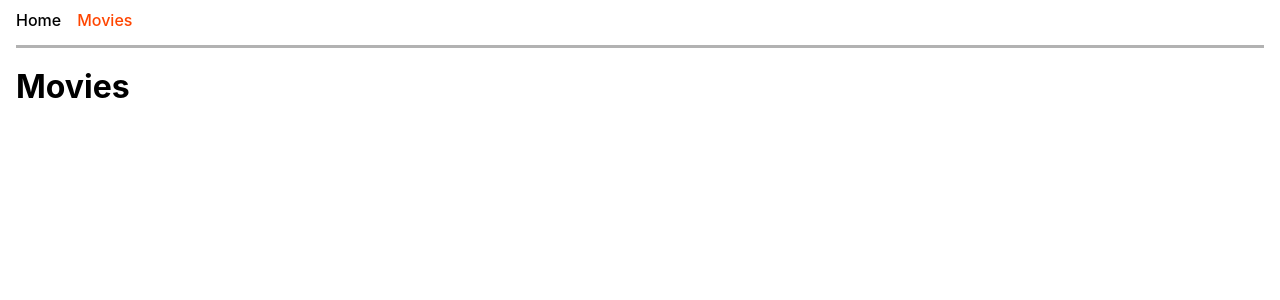
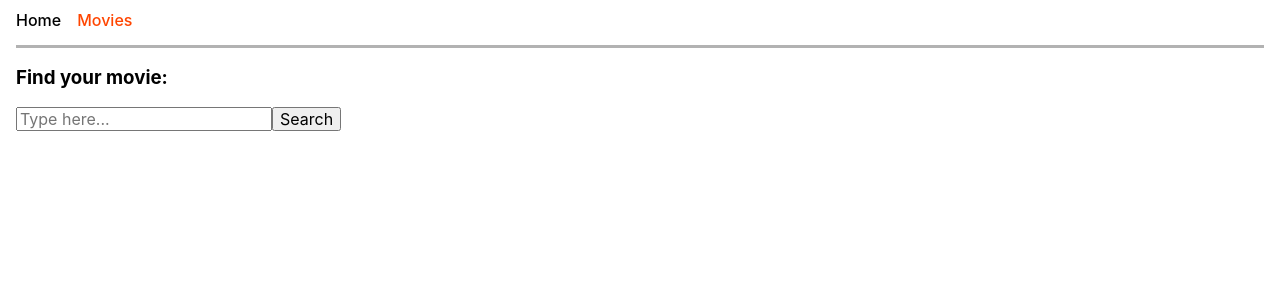
Before and after one commit to BoikoIgor/goit-react-hw-05-movies, a React (Create React App) app: page /goit-react-hw-05-movies/movies in a window 1280 px wide. Shown: the top 300 px of the page. Built offline with nearby package versions, Linux system fonts and the light colour scheme.

Commit message:
add searchMovie

```diff
--- /dev/null
+++ b/src/components/MovieQuery/MovieQuery.jsx
@@ -0,0 +1,14 @@
+const MovieQuery = ({ movie, onChange, onSubmit }) => {
+  return (
+    <form onSubmit={onSubmit}>
+      <input
+        type="text"
+        placeholder="Type here..."
+        // value={movie}
+        onChange={onChange}
+      />
+      <button type="submit">Search</button>
+    </form>
+  );
+};
+export default MovieQuery;
--- a/src/components/Movies/Movies.jsx
+++ b/src/components/Movies/Movies.jsx
@@ -1,7 +1,73 @@
+import { useState } from 'react';
+import { Link, useLocation, useSearchParams } from 'react-router-dom';
+import * as API from '../../services/api';
+import MovieQuery from 'components/MovieQuery/MovieQuery';
+
 const Movies = () => {
+  const [movies, setMovies] = useState([]);
+  // const [isLoading, setIsLoading] = useState(false);
+  const [searchParams, setSearchParams] = useSearchParams();
+  const location = useLocation();
+  const query = searchParams.get('query');
+
+  // useEffect(() => {
+  //   const findMovie = async () => {
+  //     try {
+  //       // if (!query) {
+  //       //   setMovie([]);
+  //       //   return;
+  //       // }
+  //       // setIsLoading(true);
+  //       const { results } = await API.getMovieByName(movies);
+  //       // if (results.length === 0) {
+  //       //   alert('No movie to show? try something else ');
+  //       // }
+  //       setMovies(results);
+  //     } catch (error) {
+  //       console.log(error);
+  //     } finally {
+  //       // setIsLoading(false);
+  //     }
+  //   };
+  //   findMovie();
+  // }, []);
+  // console.log(movie);
+
+  const findMovie = async query => {
+    try {
+      const { results } = await API.getMovieByName(query);
+      setMovies(results);
+    } catch (error) {
+      console.log(error);
+    } finally {
+    }
+  };
+
+  const onSubmit = e => {
+    e.preventDefault();
+    findMovie(query);
+    e.target[0].value = '';
+  };
+  const onChange = e => {
+    setSearchParams({ query: e.target.value });
+  };
   return (
     <main>
-      <h1>Movies</h1>
+      <h3>Find your movie:</h3>
+      <MovieQuery movie={query} onChange={onChange} onSubmit={onSubmit} />
+      {movies && query !== null ? (
+        <ul>
+          {movies.map(movie => (
+            <li key={movie.id}>
+              <Link to={`/movies/${movie.id}`} state={{ from: location }}>
+                {movie.title}
+              </Link>
+            </li>
+          ))}
+        </ul>
+      ) : query !== null ? (
+        <p>Nothing to show you ...</p>
+      ) : null}
     </main>
   );
 };
--- a/src/components/TrendingMoviesList/TrendingMoviesList.jsx
+++ b/src/components/TrendingMoviesList/TrendingMoviesList.jsx
@@ -10,7 +10,6 @@ const TrendingMoviesList = ({ trendingmovies }) => {
     return;
   }
   const movies = trendingmovies.results ? trendingmovies.results : [];
-  console.log(movies);
   return (
     <section>
       <h1>Trending today</h1>
--- a/src/services/api.js
+++ b/src/services/api.js
@@ -23,3 +23,8 @@ export const getMovieReviews = async id => {
   const res = await axios.get(`/movie/${id}/reviews?api_key=${API_KEY}`);
   return res.data;
 };
+
+export const getMovieByName = async name => {
+  const res = await axios.get(`/search/movie?api_key=${API_KEY}&query=${name}`);
+  return res.data;
+};
```
Also changed, not shown: src/components/MovieQuery/MovieQuery.styled.js (added).
